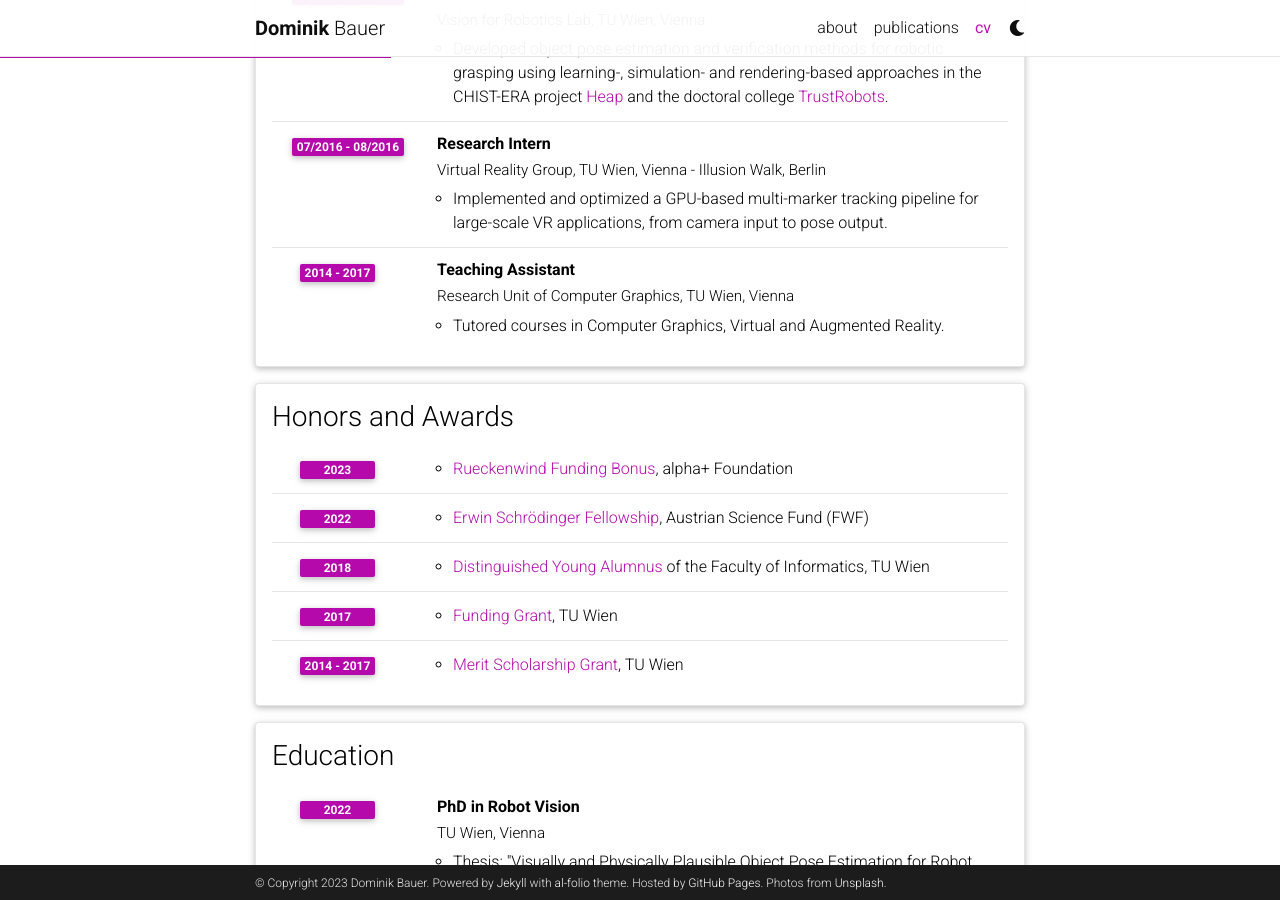
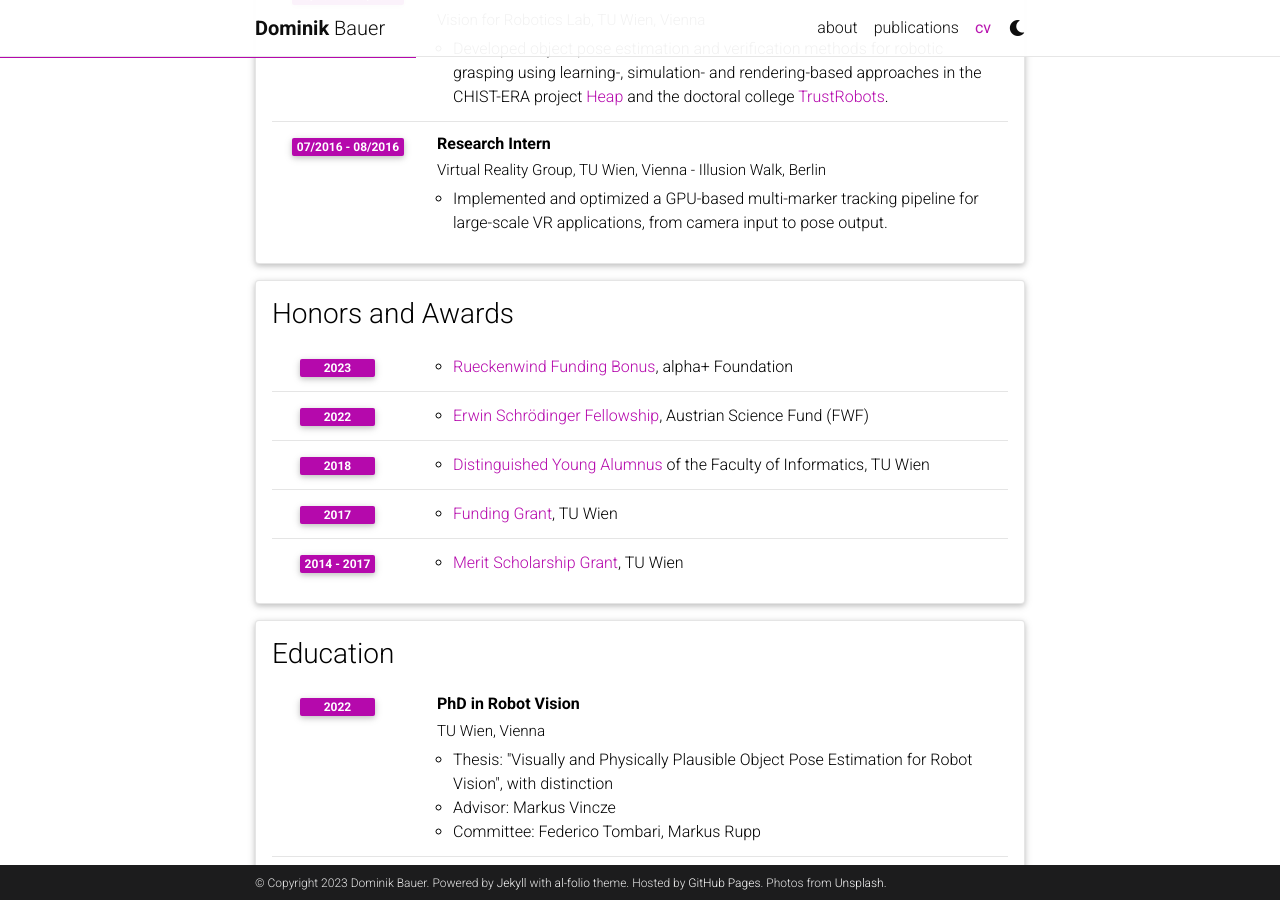
Before and after one commit to dornik/dornik.github.io, a Jekyll site: the page built from _pages/cv.md, in a window 1280 px wide and 900 px high, scrolled down 529 px. Built offline with Jekyll 4.4.1, drawn with Linux system fonts in a browser that asks for light colours; comment, search, counter and statistics services are not loaded; a style sheet for code colours, icons or effects is not loaded.

Commit message:
Update cv.yml

```diff
--- a/_data/cv.yml
+++ b/_data/cv.yml
@@ -21,11 +21,6 @@
       year: 07/2016 - 08/2016
       description:
         - Implemented and optimized a GPU-based multi-marker tracking pipeline for large-scale VR applications, from camera input to pose output.
-    - title: Teaching Assistant
-      institution: Research Unit of Computer Graphics, TU Wien, Vienna
-      year: 2014 - 2017
-      description:
-        - Tutored courses in Computer Graphics, Virtual and Augmented Reality.
 
 - title: Honors and Awards
   type: time_table
```
